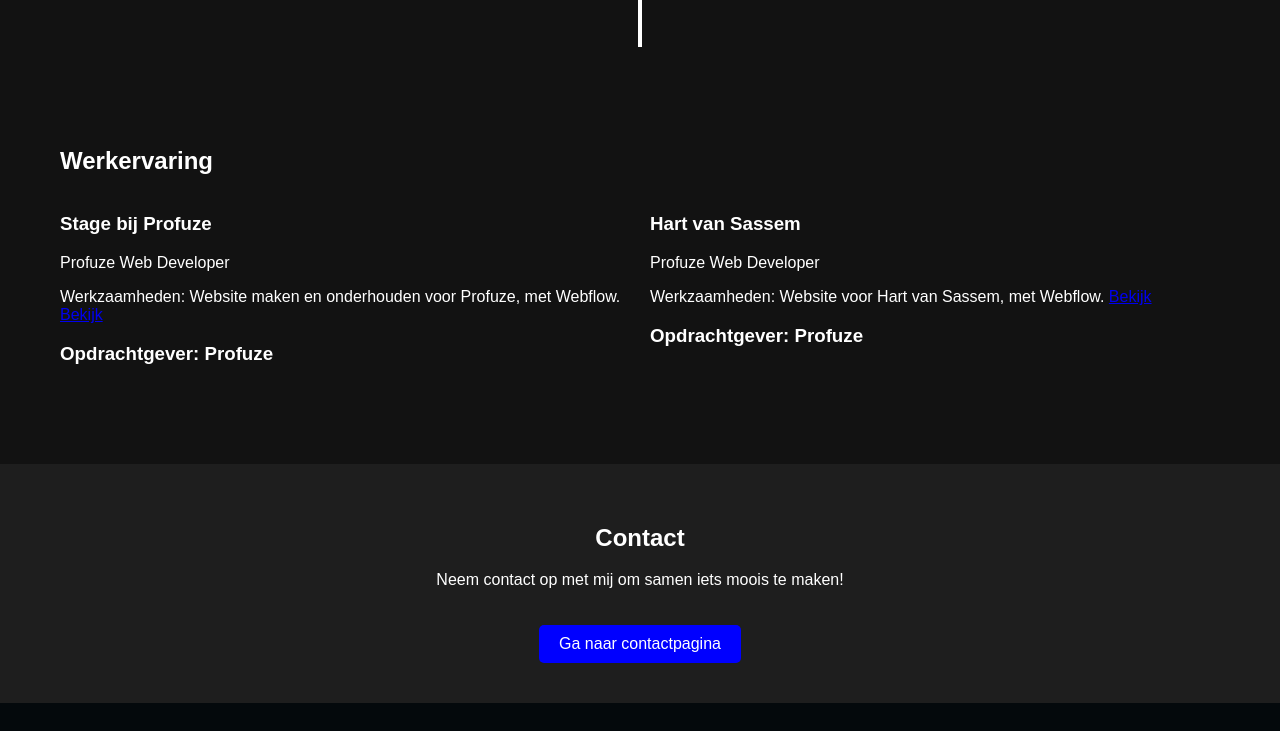
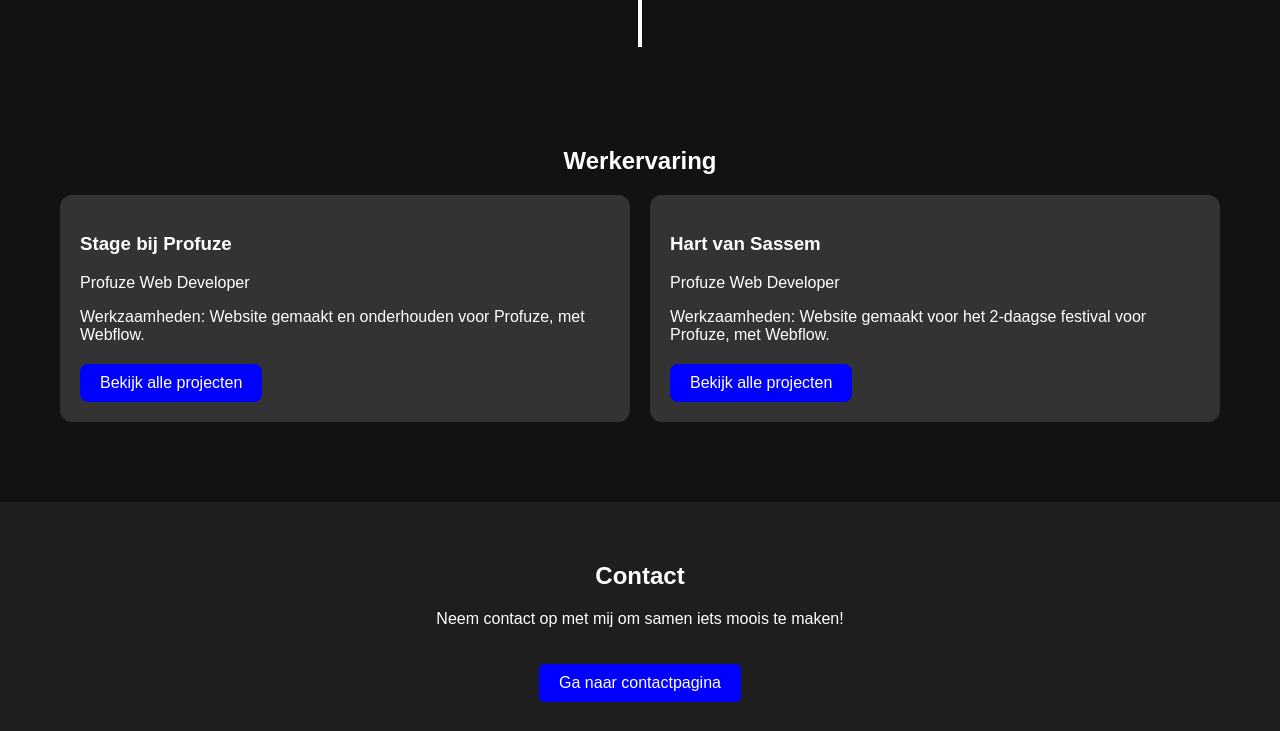
Before and after one commit to Rxnzooo/portfolio, a website: page index.html in a window 1280 px wide. Shown: the part 2189-2920 px from the top of the page. Drawn offline with Linux system fonts and the light colour scheme.

Commit message:
Section werkervaring aangepast met html en css

```diff
--- a/index.css
+++ b/index.css
@@ -74,7 +74,7 @@
 }
 
 .section-experience {
-  text-align: left;
+  text-align: center;
   padding: 40px 40px;
   max-width: 1200px;
   margin-bottom: 40px;
@@ -86,25 +86,37 @@
 }
 
 .experience-grid {
-  display: grid;
-  grid-template-columns: 1fr 1fr;
+  display: flex;
   gap: 20px;
   align-items: start;
 }
-
-.experience-image img {
-  width: 100%;
-  height: 500px;
-  border-radius: 8px;
+.experience-text {
+  text-align: left;
+  background-color: #333;
+  padding: 20px;
+  border-radius: 12px;
 }
 
-.experience-text {
+.experience-text1 {
   text-align: left;
+  background-color: #333;
+  padding: 20px;
+  border-radius: 12px;
 }
-
 .section-skills {
   position: relative;
   padding: 40px 20px;
+}
+
+.button-container .btn {
+  display: inline-block;
+  padding: 10px 20px;
+  font-size: 16px;
+  color: white;
+  background-color: blue;
+  text-decoration: none;
+  border-radius: 8px;
+  margin-top: 20px;
 }
 
 .section-skills h2 {
--- a/index.html
+++ b/index.html
@@ -115,15 +115,19 @@
                 <div class="experience-text">
                     <h3 data-key="experience-title">Stage bij Profuze</h3>
                     <p data-key="experience-profuze">Profuze Web Developer<br></p>
-                    Werkzaamheden: Website maken en onderhouden voor Profuze, met Webflow. <a href="project.html?id=6" data-key="experience-view">Bekijk</a>
-                    <h3 data-key="experience-title-2">Opdrachtgever: Profuze</h3>
+                    Werkzaamheden: Website gemaakt en onderhouden voor Profuze, met Webflow. <br>
+                    <div class="button-container">
+                            <a href="https://profuze.nl" class="btn" data-key="section-projects-button">Bekijk alle projecten</a>
+                        </div>
                 </div>
                 <div class="experience-grid">
-                    <div class="experience-text">
+                    <div class="experience-text1">
                         <h3 data-key="experience-title-2">Hart van Sassem</h3>
                         <p data-key="experience-2-profuze">Profuze Web Developer<br></p>
-                        Werkzaamheden: Website voor Hart van Sassem, met Webflow. <a href="https://www.hartvansassem.nl" data-key="experience-2-view">Bekijk</a>
-                        <h3 data-key="experience-title-2">Opdrachtgever: Profuze</h3>
+                        Werkzaamheden: Website gemaakt voor het 2-daagse festival voor Profuze, met Webflow. <br>
+                        <div class="button-container">
+                            <a href="https://www.hartvansassem.nl" class="btn" data-key="section-projects-button">Bekijk alle projecten</a>
+                        </div>
             </div>
         </section>
     </main>
```
